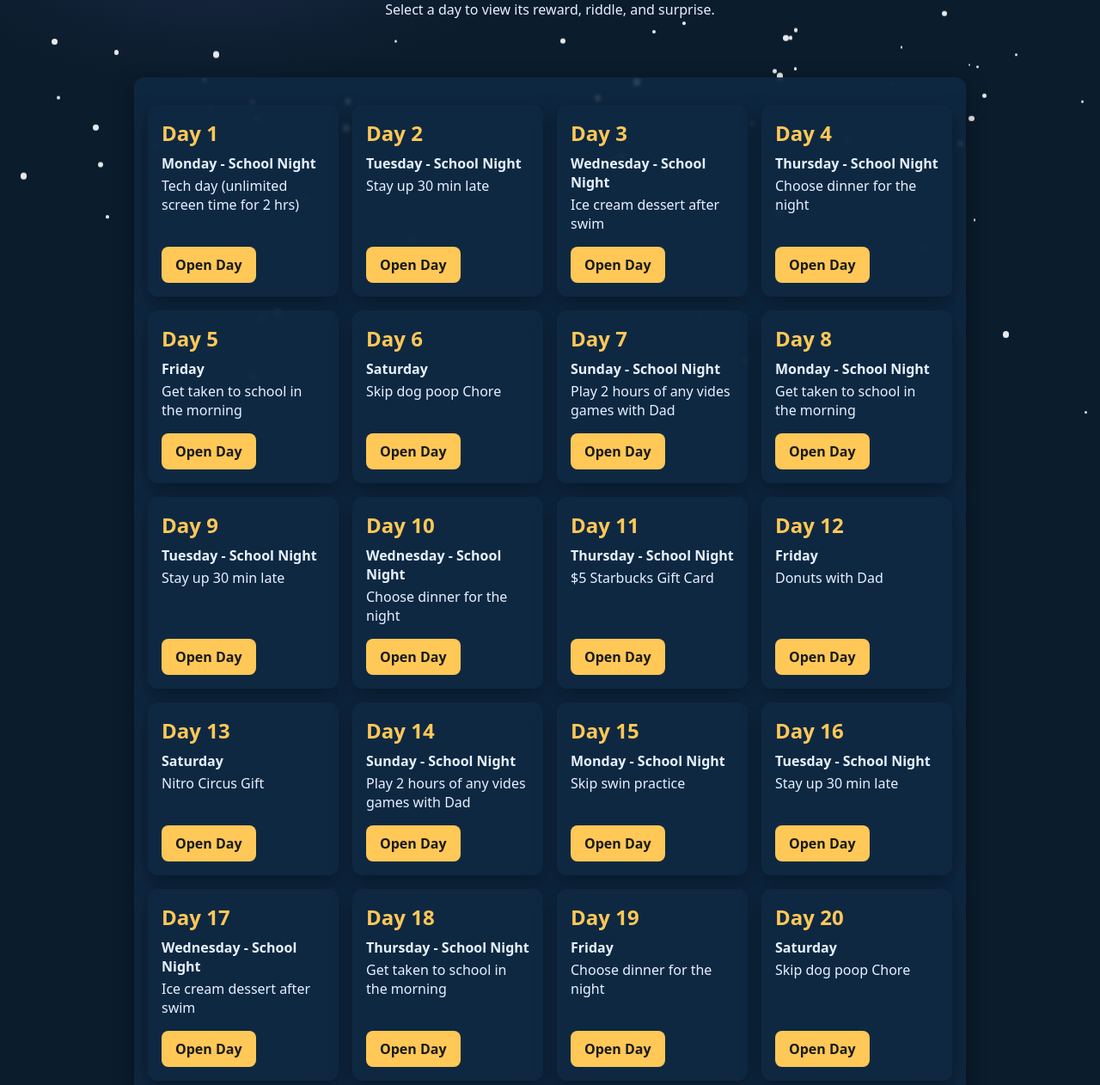
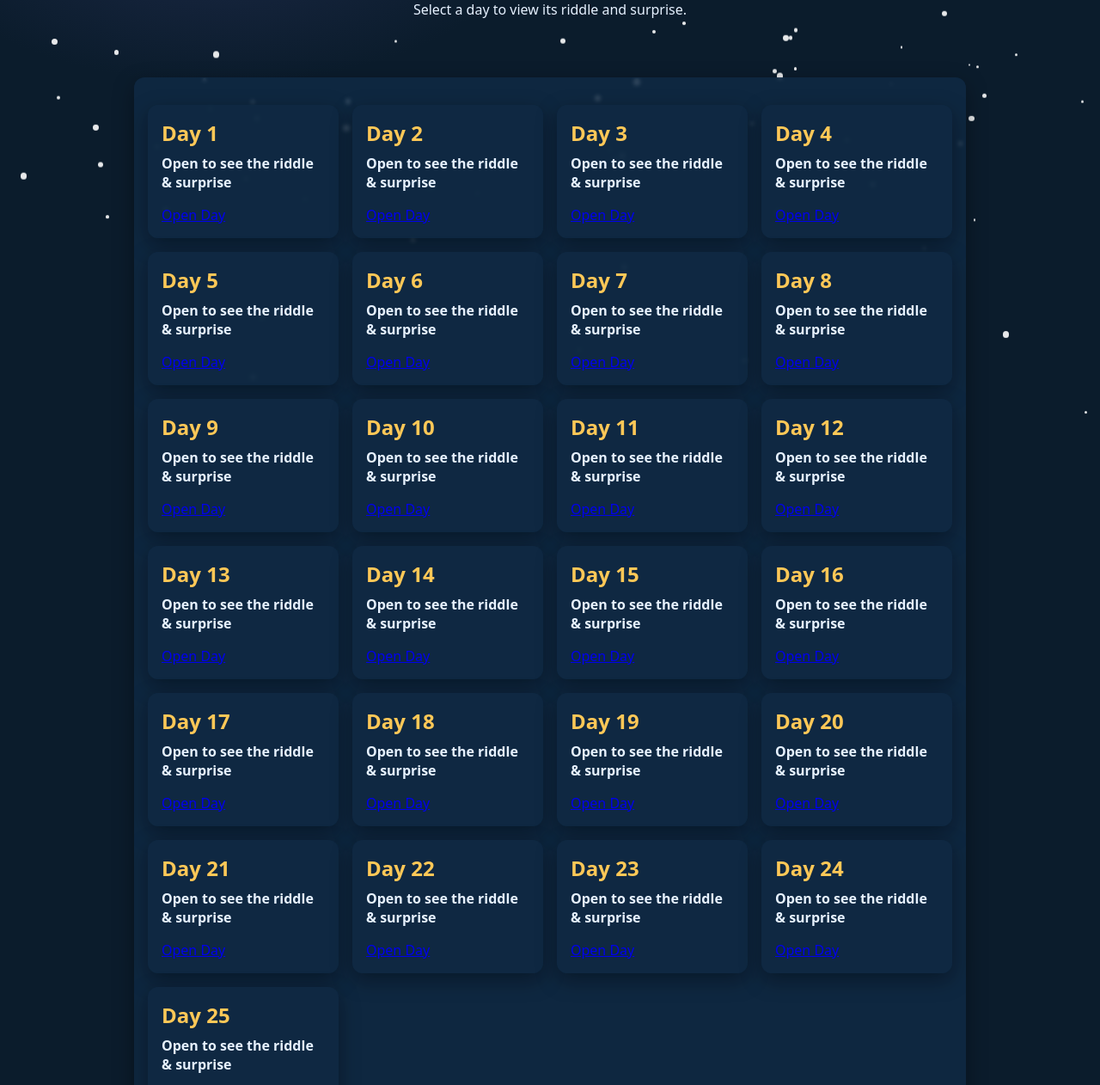
Before and after one commit to mikeelam/advent-calendar, a plain HTML site: page advent_pages/index.html in a window 1280 px wide. Shown: the part 83-1345 px from the top of the page at 86% size. Drawn offline with Linux system fonts and the light colour scheme.

Commit message:
Add files via upload

```diff
--- a/advent_pages/index.html
+++ b/advent_pages/index.html
@@ -16,46 +16,16 @@ header{padding:24px 16px;text-align:center}
 header h1{margin:0;font-size:2rem}
 main{max-width:1000px;margin:0 auto;padding:16px;position:relative;z-index:2}
 section{background:rgba(16,42,67,.85);backdrop-filter:saturate(1.2) blur(2px);border-radius:12px;padding:16px;margin:12px 0;box-shadow:0 8px 24px rgba(0,0,0,.35)}
-section h2{margin-top:0;color:var(--accent)}
-.button{display:inline-block;background:var(--accent);color:#1a1a1a;text-decoration:none;padding:10px 16px;border-radius:8px;font-weight:600}
-.button:hover{filter:brightness(1.1)}
-footer{padding:24px;text-align:center;opacity:.8}
-#answer{margin-top:8px}
-.toggle{background:transparent;border:2px solid var(--accent);color:var(--accent);padding:8px 12px;border-radius:8px;cursor:pointer;font-weight:600}
-.toggle[disabled]{opacity:.5;cursor:not-allowed}
-/* Garland lights */
-.garland{position:fixed;top:0;left:0;width:100%;height:70px;pointer-events:none;z-index:1}
-.garland:before,.garland:after{content:"";position:absolute;left:0;right:0;height:70px;background:radial-gradient(circle at 5% 50%, #ff6b6b 4px, transparent 6px),
-  radial-gradient(circle at 10% 40%, #ffd93d 4px, transparent 6px),
-  radial-gradient(circle at 15% 60%, #6bffb3 4px, transparent 6px),
-  radial-gradient(circle at 20% 45%, #64ffda 4px, transparent 6px),
-  radial-gradient(circle at 25% 55%, #ff6b6b 4px, transparent 6px),
-  radial-gradient(circle at 30% 40%, #ffd93d 4px, transparent 6px),
-  radial-gradient(circle at 35% 60%, #6bffb3 4px, transparent 6px),
-  radial-gradient(circle at 40% 50%, #64ffda 4px, transparent 6px),
-  radial-gradient(circle at 45% 40%, #ff6b6b 4px, transparent 6px),
-  radial-gradient(circle at 50% 55%, #ffd93d 4px, transparent 6px),
-  radial-gradient(circle at 55% 45%, #6bffb3 4px, transparent 6px),
-  radial-gradient(circle at 60% 60%, #64ffda 4px, transparent 6px),
-  radial-gradient(circle at 65% 50%, #ff6b6b 4px, transparent 6px),
-  radial-gradient(circle at 70% 40%, #ffd93d 4px, transparent 6px),
-  radial-gradient(circle at 75% 60%, #6bffb3 4px, transparent 6px),
-  radial-gradient(circle at 80% 45%, #64ffda 4px, transparent 6px),
-  radial-gradient(circle at 85% 55%, #ff6b6b 4px, transparent 6px),
-  radial-gradient(circle at 90% 40%, #ffd93d 4px, transparent 6px),
-  radial-gradient(circle at 95% 60%, #6bffb3 4px, transparent 6px);
-  opacity:.75;filter:drop-shadow(0 2px 4px rgba(0,0,0,.5))}
-/* Falling snow */
-.snow{position:fixed;left:0;top:0;width:100%;height:100%;pointer-events:none;z-index:0;overflow:hidden}
-.flake{position:absolute;top:-10px;width:8px;height:8px;border-radius:50%;background:#ffffff;opacity:.9;filter:blur(.5px);animation-name:fall, sway;animation-duration:var(--dur), var(--swayDur);animation-timing-function:linear, ease-in-out;animation-iteration-count:infinite, infinite;animation-delay:var(--delay), var(--swayDelay)}
-@keyframes fall{to{transform:translateY(110vh)}}
-@keyframes sway{0%{margin-left:0}50%{margin-left:var(--sway)}100%{margin-left:0}}
-/* Index grid */
 .grid{display:grid;grid-template-columns:repeat(auto-fill,minmax(220px,1fr));gap:16px;margin-top:16px}
 .tile{background:rgba(16,42,67,.85);border-radius:12px;padding:16px;box-shadow:0 8px 24px rgba(0,0,0,.35);display:flex;flex-direction:column;justify-content:space-between}
 .tile h2{margin:0 0 8px;color:var(--accent)}
 .tile p{margin:4px 0}
 .tile .actions{margin-top:12px}
+.garland{position:fixed;top:0;left:0;width:100%;height:70px;pointer-events:none;z-index:1}
+.snow{position:fixed;left:0;top:0;width:100%;height:100%;pointer-events:none;z-index:0;overflow:hidden}
+.flake{position:absolute;top:-10px;width:8px;height:8px;border-radius:50%;background:#ffffff;opacity:.9;filter:blur(.5px);animation-name:fall, sway;animation-duration:var(--dur), var(--swayDur);animation-timing-function:linear, ease-in-out;animation-iteration-count:infinite, infinite;animation-delay:var(--delay), var(--swayDelay)}
+@keyframes fall{to{transform:translateY(110vh)}}
+@keyframes sway{0%{margin-left:0}50%{margin-left:var(--sway)}100%{margin-left:0}}
 </style>
   </head>
   <body>
@@ -63,16 +33,15 @@ footer{padding:24px;text-align:center;opacity:.8}
     <div class="snow"></div>
     <header>
       <h1>Elam Family Advent Banner — Days 1–25</h1>
-      <p>Select a day to view its reward, riddle, and surprise.</p>
+      <p>Select a day to view its riddle and surprise.</p>
     </header>
     <main>
       <section>
         <div class="grid">
-          <div class="tile">
+<div class="tile">
             <div>
               <h2>Day 1</h2>
-              <p><strong>Monday - School Night</strong></p>
-              <p>Tech day (unlimited screen time for 2 hrs)</p>
+              <p><strong>Open to see the riddle & surprise</strong></p>
             </div>
             <div class="actions">
               <a class="button" href="day_01.html">Open Day</a>
@@ -81,8 +50,7 @@ footer{padding:24px;text-align:center;opacity:.8}
 <div class="tile">
             <div>
               <h2>Day 2</h2>
-              <p><strong>Tuesday - School Night</strong></p>
-              <p>Stay up 30 min late</p>
+              <p><strong>Open to see the riddle & surprise</strong></p>
             </div>
             <div class="actions">
               <a class="button" href="day_02.html">Open Day</a>
@@ -91,8 +59,7 @@ footer{padding:24px;text-align:center;opacity:.8}
 <div class="tile">
             <div>
               <h2>Day 3</h2>
-              <p><strong>Wednesday - School Night</strong></p>
-              <p>Ice cream dessert after swim</p>
+              <p><strong>Open to see the riddle & surprise</strong></p>
             </div>
             <div class="actions">
               <a class="button" href="day_03.html">Open Day</a>
@@ -101,8 +68,7 @@ footer{padding:24px;text-align:center;opacity:.8}
 <div class="tile">
             <div>
               <h2>Day 4</h2>
-              <p><strong>Thursday - School Night</strong></p>
-              <p>Choose dinner for the night</p>
+              <p><strong>Open to see the riddle & surprise</strong></p>
             </div>
             <div class="actions">
               <a class="button" href="day_04.html">Open Day</a>
@@ -111,8 +77,7 @@ footer{padding:24px;text-align:center;opacity:.8}
 <div class="tile">
             <div>
               <h2>Day 5</h2>
-              <p><strong>Friday</strong></p>
-              <p>Get taken to school in the morning</p>
+              <p><strong>Open to see the riddle & surprise</strong></p>
             </div>
             <div class="actions">
               <a class="button" href="day_05.html">Open Day</a>
@@ -121,8 +86,7 @@ footer{padding:24px;text-align:center;opacity:.8}
 <div class="tile">
             <div>
               <h2>Day 6</h2>
-              <p><strong>Saturday</strong></p>
-              <p>Skip dog poop Chore</p>
+              <p><strong>Open to see the riddle & surprise</strong></p>
             </div>
             <div class="actions">
               <a class="button" href="day_06.html">Open Day</a>
@@ -131,8 +95,7 @@ footer{padding:24px;text-align:center;opacity:.8}
 <div class="tile">
             <div>
               <h2>Day 7</h2>
-              <p><strong>Sunday - School Night</strong></p>
-              <p>Play 2 hours of any vides games with Dad</p>
+              <p><strong>Open to see the riddle & surprise</strong></p>
             </div>
             <div class="actions">
               <a class="button" href="day_07.html">Open Day</a>
@@ -141,8 +104,7 @@ footer{padding:24px;text-align:center;opacity:.8}
 <div class="tile">
             <div>
               <h2>Day 8</h2>
-              <p><strong>Monday - School Night</strong></p>
-              <p>Get taken to school in the morning</p>
+              <p><strong>Open to see the riddle & surprise</strong></p>
             </div>
             <div class="actions">
               <a class="button" href="day_08.html">Open Day</a>
@@ -151,8 +113,7 @@ footer{padding:24px;text-align:center;opacity:.8}
 <div class="tile">
             <div>
               <h2>Day 9</h2>
-              <p><strong>Tuesday - School Night</strong></p>
-              <p>Stay up 30 min late</p>
+              <p><strong>Open to see the riddle & surprise</strong></p>
             </div>
             <div class="actions">
               <a class="button" href="day_09.html">Open Day</a>
@@ -161,8 +122,7 @@ footer{padding:24px;text-align:center;opacity:.8}
 <div class="tile">
             <div>
               <h2>Day 10</h2>
-              <p><strong>Wednesday - School Night</strong></p>
-              <p>Choose dinner for the night</p>
+              <p><strong>Open to see the riddle & surprise</strong></p>
             </div>
             <div class="actions">
               <a class="button" href="day_10.html">Open Day</a>
@@ -171,8 +131,7 @@ footer{padding:24px;text-align:center;opacity:.8}
 <div class="tile">
             <div>
               <h2>Day 11</h2>
-              <p><strong>Thursday - School Night</strong></p>
-              <p>$5 Starbucks Gift Card</p>
+              <p><strong>Open to see the riddle & surprise</strong></p>
             </div>
             <div class="actions">
               <a class="button" href="day_11.html">Open Day</a>
@@ -181,8 +140,7 @@ footer{padding:24px;text-align:center;opacity:.8}
 <div class="tile">
             <div>
               <h2>Day 12</h2>
-              <p><strong>Friday</strong></p>
-              <p>Donuts with Dad</p>
+              <p><strong>Open to see the riddle & surprise</strong></p>
             </div>
             <div class="actions">
               <a class="button" href="day_12.html">Open Day</a>
@@ -191,8 +149,7 @@ footer{padding:24px;text-align:center;opacity:.8}
 <div class="tile">
             <div>
               <h2>Day 13</h2>
-              <p><strong>Saturday</strong></p>
-              <p>Nitro Circus Gift</p>
+              <p><strong>Open to see the riddle & surprise</strong></p>
             </div>
             <div class="actions">
               <a class="button" href="day_13.html">Open Day</a>
@@ -201,8 +158,7 @@ footer{padding:24px;text-align:center;opacity:.8}
 <div class="tile">
             <div>
               <h2>Day 14</h2>
-              <p><strong>Sunday - School Night</strong></p>
-              <p>Play 2 hours of any vides games with Dad</p>
+              <p><strong>Open to see the riddle & surprise</strong></p>
             </div>
             <div class="actions">
               <a class="button" href="day_14.html">Open Day</a>
@@ -211,8 +167,7 @@ footer{padding:24px;text-align:center;opacity:.8}
 <div class="tile">
             <div>
               <h2>Day 15</h2>
-              <p><strong>Monday - School Night</strong></p>
-              <p>Skip swin practice</p>
+              <p><strong>Open to see the riddle & surprise</strong></p>
             </div>
             <div class="actions">
               <a class="button" href="day_15.html">Open Day</a>
@@ -221,8 +176,7 @@ footer{padding:24px;text-align:center;opacity:.8}
 <div class="tile">
             <div>
               <h2>Day 16</h2>
-              <p><strong>Tuesday - School Night</strong></p>
-              <p>Stay up 30 min late</p>
+              <p><strong>Open to see the riddle & surprise</strong></p>
             </div>
             <div class="actions">
               <a class="button" href="day_16.html">Open Day</a>
@@ -231,8 +185,7 @@ footer{padding:24px;text-align:center;opacity:.8}
 <div class="tile">
             <div>
               <h2>Day 17</h2>
-              <p><strong>Wednesday - School Night</strong></p>
-              <p>Ice cream dessert after swim</p>
+              <p><strong>Open to see the riddle & surprise</strong></p>
             </div>
             <div class="actions">
               <a class="button" href="day_17.html">Open Day</a>
@@ -241,8 +194,7 @@ footer{padding:24px;text-align:center;opacity:.8}
 <div class="tile">
             <div>
               <h2>Day 18</h2>
-              <p><strong>Thursday - School Night</strong></p>
-              <p>Get taken to school in the morning</p>
+              <p><strong>Open to see the riddle & surprise</strong></p>
             </div>
             <div class="actions">
               <a class="button" href="day_18.html">Open Day</a>
@@ -251,8 +203,7 @@ footer{padding:24px;text-align:center;opacity:.8}
 <div class="tile">
             <div>
               <h2>Day 19</h2>
-              <p><strong>Friday</strong></p>
-              <p>Choose dinner for the night</p>
+              <p><strong>Open to see the riddle & surprise</strong></p>
             </div>
             <div class="actions">
               <a class="button" href="day_19.html">Open Day</a>
@@ -261,8 +212,7 @@ footer{padding:24px;text-align:center;opacity:.8}
 <div class="tile">
             <div>
               <h2>Day 20</h2>
-              <p><strong>Saturday</strong></p>
-              <p>Skip dog poop Chore</p>
+              <p><strong>Open to see the riddle & surprise</strong></p>
             </div>
             <div class="actions">
               <a class="button" href="day_20.html">Open Day</a>
@@ -271,8 +221,7 @@ footer{padding:24px;text-align:center;opacity:.8}
 <div class="tile">
             <div>
               <h2>Day 21</h2>
-              <p><strong>Sunday</strong></p>
-              <p>Weekend theater movie</p>
+              <p><strong>Open to see the riddle & surprise</strong></p>
             </div>
             <div class="actions">
               <a class="button" href="day_21.html">Open Day</a>
@@ -281,8 +230,7 @@ footer{padding:24px;text-align:center;opacity:.8}
 <div class="tile">
             <div>
               <h2>Day 22</h2>
-              <p><strong>Monday</strong></p>
-              <p>Skip swim practice</p>
+              <p><strong>Open to see the riddle & surprise</strong></p>
             </div>
             <div class="actions">
               <a class="button" href="day_22.html">Open Day</a>
@@ -291,8 +239,7 @@ footer{padding:24px;text-align:center;opacity:.8}
 <div class="tile">
             <div>
               <h2>Day 23</h2>
-              <p><strong>Tuesday</strong></p>
-              <p>Stay up 30 min late</p>
+              <p><strong>Open to see the riddle & surprise</strong></p>
             </div>
             <div class="actions">
               <a class="button" href="day_23.html">Open Day</a>
@@ -301,8 +248,7 @@ footer{padding:24px;text-align:center;opacity:.8}
 <div class="tile">
             <div>
               <h2>Day 24</h2>
-              <p><strong>Wednesday</strong></p>
-              <p>Open 1 present early</p>
+              <p><strong>Open to see the riddle & surprise</strong></p>
             </div>
             <div class="actions">
               <a class="button" href="day_24.html">Open Day</a>
@@ -311,8 +257,7 @@ footer{padding:24px;text-align:center;opacity:.8}
 <div class="tile">
             <div>
               <h2>Day 25</h2>
-              <p><strong>Thursday</strong></p>
-              <p>Final surprise: Special day trip!</p>
+              <p><strong>Open to see the riddle & surprise</strong></p>
             </div>
             <div class="actions">
               <a class="button" href="day_25.html">Open Day</a>
@@ -322,42 +267,6 @@ footer{padding:24px;text-align:center;opacity:.8}
       </section>
       <footer>© Advent Calendar 2025</footer>
     </main>
-    <script>
-(function(){
-  // Answer toggle
-  const btn = document.getElementById('toggle-answer');
-  const ans = document.getElementById('answer');
-  if(btn && ans){
-    if(ans.textContent.trim().length === 0){
-      btn.style.display = 'none';
-    } else {
-      btn.addEventListener('click', function(){
-        const hidden = ans.hasAttribute('hidden');
-        if(hidden){ ans.removeAttribute('hidden'); btn.textContent = 'Hide Answer'; }
-        else{ ans.setAttribute('hidden',''); btn.textContent = 'Show Answer'; }
-      });
-    }
-  }
-  // Generate snowflakes
-  const snow = document.querySelector('.snow');
-  if(snow){
-    const count = 80;
-    for(let i=0;i<count;i++){
-      const f = document.createElement('div');
-      f.className = 'flake';
-      const size = Math.random()*6+2;
-      f.style.width = size+'px';
-      f.style.height = size+'px';
-      f.style.left = Math.random()*100+'%';
-      f.style.setProperty('--dur', (6+Math.random()*10)+'s');
-      f.style.setProperty('--delay', (Math.random()*5)+'s');
-      f.style.setProperty('--sway', (Math.random()*40-20)+'px');
-      f.style.setProperty('--swayDur', (4+Math.random()*6)+'s');
-      f.style.setProperty('--swayDelay', (Math.random()*3)+'s');
-      snow.appendChild(f);
-    }
-  }
-})();
-</script>
+    <script>(function(){const s=document.querySelector('.snow');if(s){const c=80;for(let i=0;i<c;i++){const f=document.createElement('div');f.className='flake';const size=Math.random()*6+2;f.style.width=size+'px';f.style.height=size+'px';f.style.left=Math.random()*100+'%';f.style.setProperty('--dur',(6+Math.random()*10)+'s');f.style.setProperty('--delay',(Math.random()*5)+'s');f.style.setProperty('--sway',(Math.random()*40-20)+'px');f.style.setProperty('--swayDur',(4+Math.random()*6)+'s');f.style.setProperty('--swayDelay',(Math.random()*3)+'s');s.appendChild(f);}}})();</script>
   </body>
 </html>
```
